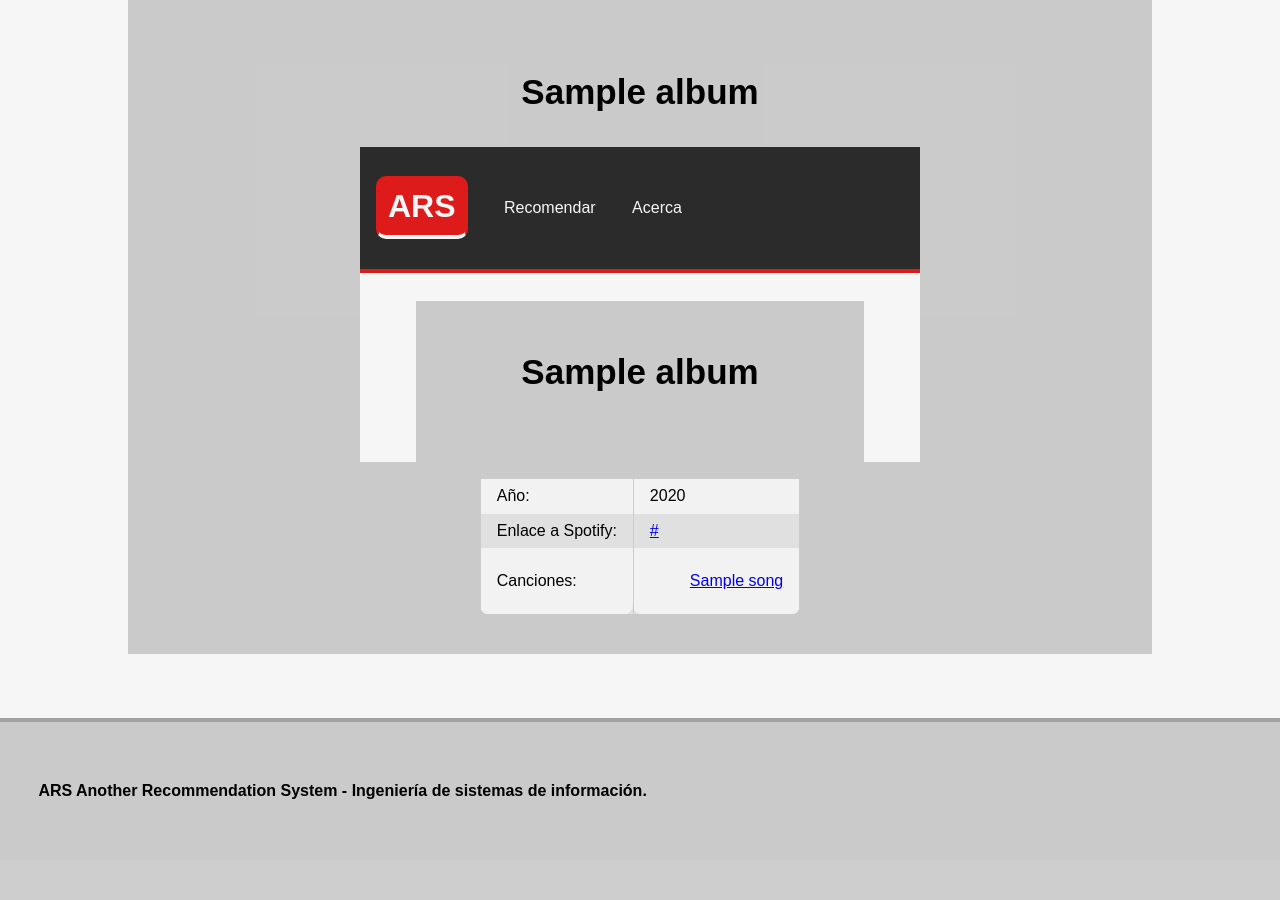
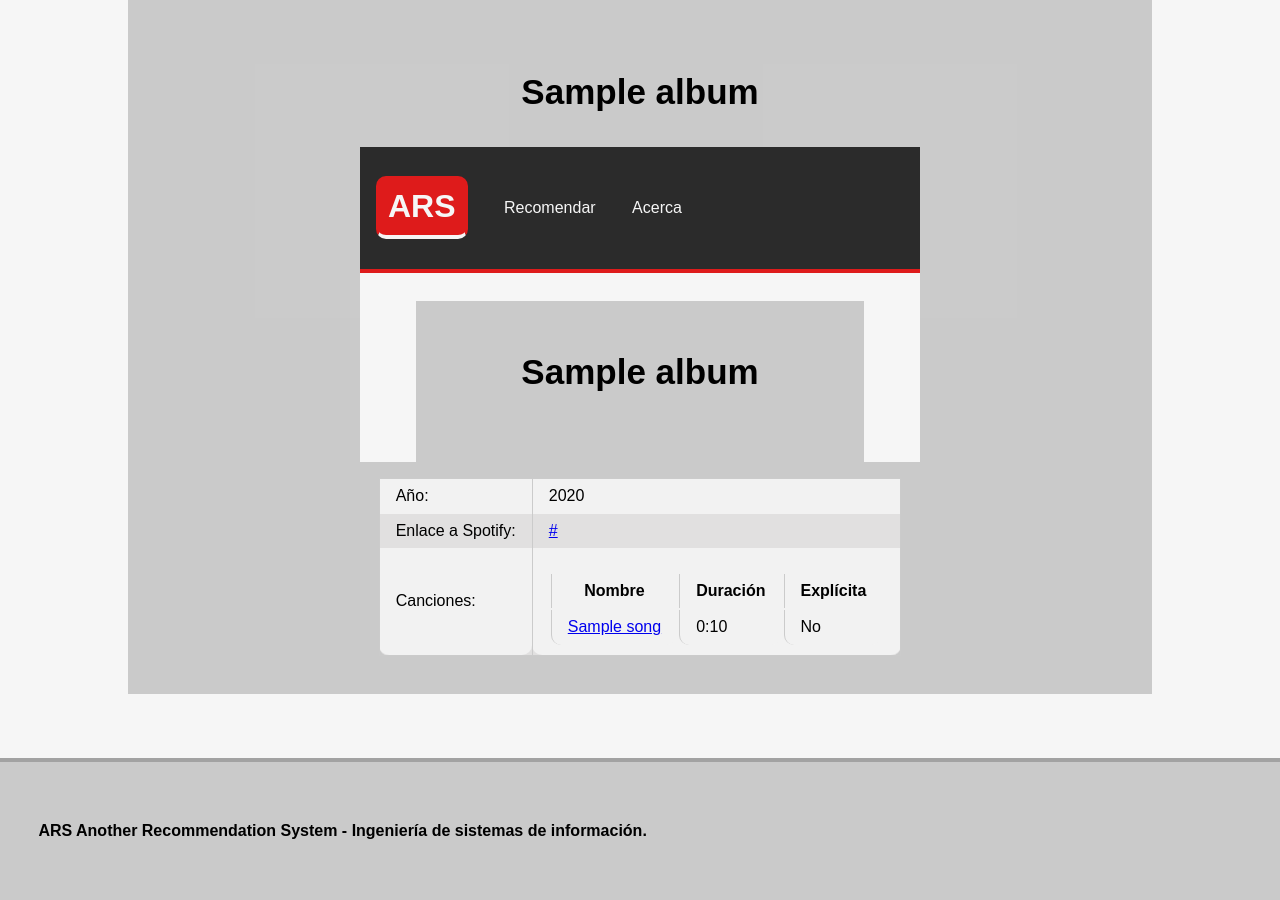
Before and after one commit to ncordon/recommendation-system, a Flask app: template templates/album.html in a window 1280 px wide. Shown: the part 191-1091 px from the top of the page. Before the commit the page ends 990 px from the top, so only its background shows below. Run offline with Flask 2, Linux system fonts and the light colour scheme; the template is opened without the code that fills it: most values are stand-ins (such as "Sample title", 1, 10 or a date in 2020); some libraries are stand-ins or nearby versions.

Commit message:
cambios en la plantilla de album

```diff
--- a/datastore.py
+++ b/datastore.py
@@ -267,7 +267,8 @@ class DataStore:
             # Mete cada una de esas canciones en BD
         for track in tracks:
             track_name = track["name"].encode("utf-8", "ignore")
-            self.create_song(track_name, float(track["duration_ms"]),
+            duration = int((track["duration_ms"]/1000))
+            self.create_song(track_name, duration,
                              track["external_urls"]["spotify"], album_key,
                              bool(track["explicit"]))
 
@@ -407,7 +408,7 @@ class Album(ndb.Model):
 
 class Song(ndb.Model):
     name = ndb.StringProperty()
-    duration = ndb.FloatProperty()
+    duration = ndb.IntegerProperty()
     album_key = ndb.KeyProperty()
     spotify_url = ndb.StringProperty()
     explicit = ndb.BooleanProperty()
--- a/templates/album.html
+++ b/templates/album.html
@@ -19,14 +19,37 @@
           {% endif %}
         </td>
       </tr>
+
       <tr class="pure-table-odd odd-fix">
         <td>Canciones:</td>
         <td>
+          <table class="pure-table-odd">
+            <tr class="pure-table-odd">
+              <th>Nombre</th>
+              <th>Duración</th>
+              <th>Explícita</th>
+            </tr>
           <ul>
             {% for song in songs %}
-            <li><a href='{{song.spotify_url}}'>{{song.name}}</a></li>
+             <tr class="pure-table-odd">
+                <td>
+                    <li><a href='{{song.spotify_url}}'>{{song.name}}</a></li>
+                </td>
+                <td> {{(song.duration % 3600)//60}}:{{(song.duration % 3600) % 60}}
+                </td>
+                <td>
+                    {% if song.explicit %}
+                        Sí
+                    {% else %}
+                        No
+                    {% endif %}
+                </td>
+              </tr>
+
             {% endfor %}
+
           </ul>
+        </table>
         </td>
       </tr>
     </table>
```
